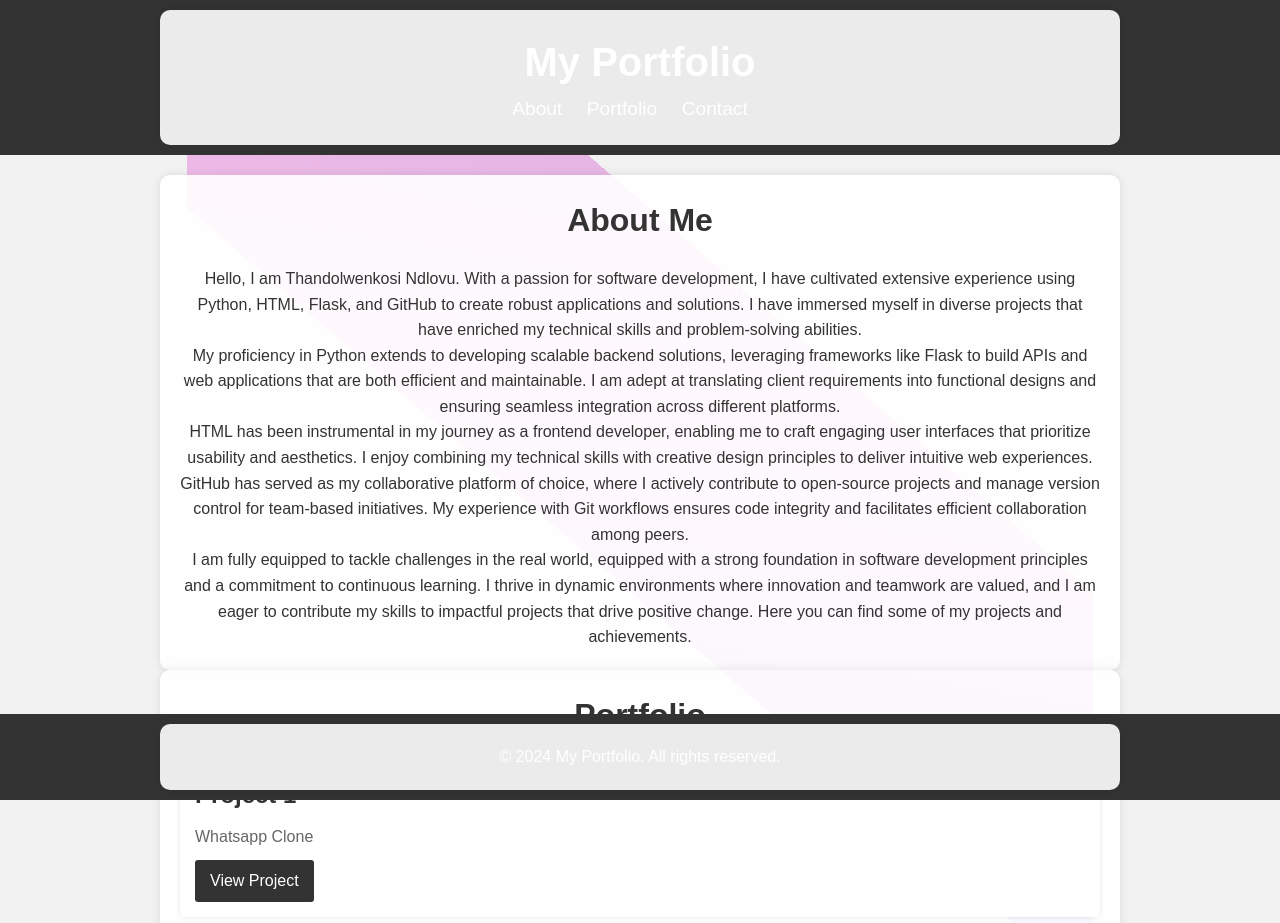
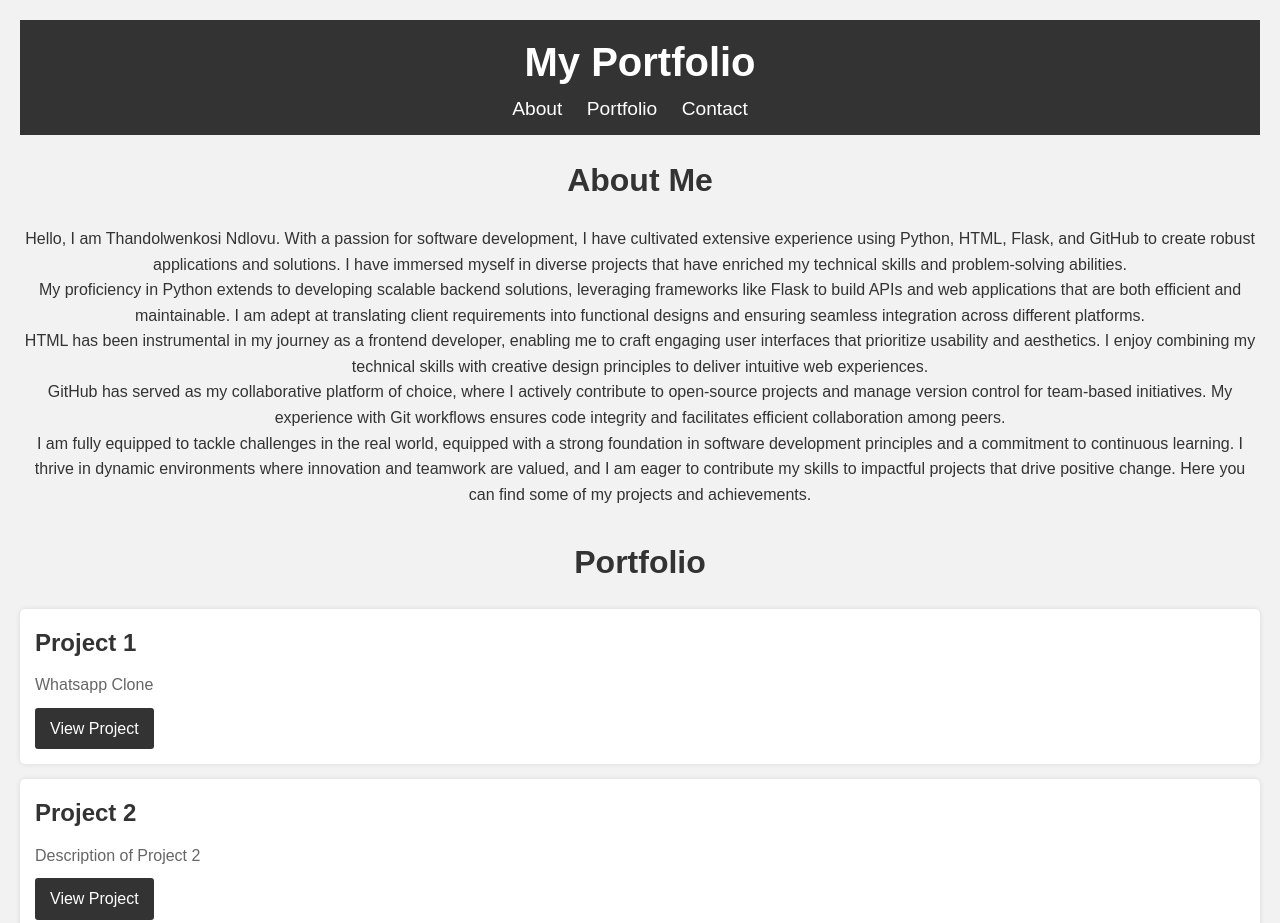
Before and after one commit to thando-10/mywebsite, a plain HTML site: page index.html in a window 1280 px wide. Shown: the top 923 px of the page. Drawn offline with Linux system fonts and the light colour scheme.

Commit message:
first comment

```diff
--- a/index.html
+++ b/index.html
@@ -19,38 +19,25 @@
             background-color: #f2f2f2;
             color: #333;
             overflow-x: hidden; /* Prevent horizontal scroll */
-        }
-
-        .container {
-            max-width: 960px;
-            margin: 0 auto;
-            padding: 20px;
-            position: relative;
-            z-index: 1; /* Ensure containers appear above the background */
-            background-color: rgba(255, 255, 255, 0.9); /* Semi-transparent background */
-            border-radius: 10px;
-            box-shadow: 0 0 10px rgba(0, 0, 0, 0.1);
+            margin: 20px; /* Added margin for spacing */
         }
 
         header {
             background-color: #333;
             color: #fff;
             padding: 10px 0;
-            position: relative;
-            z-index: 2; /* Ensure header is above the background */
+            text-align: center;
         }
 
         header h1 {
             margin: 0;
             padding: 0;
             font-size: 2.5em;
-            text-align: center;
         }
 
         nav ul {
             list-style-type: none;
             padding: 0;
-            text-align: center;
         }
 
         nav ul li {
@@ -69,8 +56,6 @@
         }
 
         main {
-            position: relative;
-            z-index: 1; /* Ensure main content is above the background */
             padding: 20px 0;
         }
 
@@ -112,7 +97,6 @@
             text-decoration: none;
             padding: 8px 15px;
             border-radius: 3px;
-            transition: background-color 0.3s ease;
         }
 
         .project a:hover {
@@ -124,46 +108,12 @@
             color: #fff;
             text-align: center;
             padding: 10px 0;
-            position: fixed;
-            bottom: 0;
-            width: 100%;
-            z-index: 2; /* Ensure footer is above the background */
-        }
-
-        /* Animated 3D background */
-        .animated-bg {
-            position: fixed;
-            top: 0;
-            left: 0;
-            width: 100%;
-            height: 100%;
-            background: linear-gradient(135deg, #a18cd1, #fbc2eb, #8c7ae6, #fbc2eb, #a18cd1);
-            z-index: -1;
-            pointer-events: none;
-            animation: animateBackground 60s linear infinite;
-            transform: rotateX(60deg) rotateY(45deg);
-            background-size: 400% 400%;
-        }
-
-        @keyframes animateBackground {
-            0% {
-                background-position: 0% 0%;
-            }
-            50% {
-                background-position: 100% 100%;
-            }
-            100% {
-                background-position: 0% 0%;
-            }
         }
     </style>
 </head>
 <body>
 
-<div class="animated-bg"></div>
-
 <header>
-    <div class="container">
     <h1>My Portfolio</h1>
     <nav>
         <ul>
@@ -172,11 +122,10 @@
             <li><a href="#contact">Contact</a></li>
         </ul>
     </nav>
-    </div>
 </header>
 
 <main>
-    <section id="about" class="container">
+    <section id="about">
         <h2>About Me</h2>
         <p>Hello, I am Thandolwenkosi Ndlovu. With a passion for software development, I have cultivated extensive experience using Python, HTML, Flask, and GitHub to create robust applications and solutions. I have immersed myself in diverse projects that have enriched my technical skills and problem-solving abilities.</p>
 
@@ -189,12 +138,12 @@
         <p>I am fully equipped to tackle challenges in the real world, equipped with a strong foundation in software development principles and a commitment to continuous learning. I thrive in dynamic environments where innovation and teamwork are valued, and I am eager to contribute my skills to impactful projects that drive positive change. Here you can find some of my projects and achievements.</p>
     </section>
 
-    <section id="portfolio" class="container">
+    <section id="portfolio">
         <h2>Portfolio</h2>
         <div class="project">
             <h3>Project 1</h3>
             <p>Whatsapp Clone</p>
-            <a href="whatsapp">View Project</a>
+            <a href="https://github.com/thando-10/mywebsite/blob/branch/path/to/whatsapp">View Project</a>
         </div>
         <div class="project">
             <h3>Project 2</h3>
@@ -203,18 +152,14 @@
         </div>
     </section>
 
-    <section id="contact" class="container">
+    <section id="contact">
         <h2>Contact Me</h2>
         <p>You can reach me via email at <a href="mailto:thandoxsndlovu@gmail.com">thandoxsndlovu@gmail.com</a>.</p>
-
-	<p>Contact Number: 098 765 5656 </p>
     </section>
 </main>
 
 <footer>
-    <div class="container">
     <p>&copy; 2024 My Portfolio. All rights reserved.</p>
-    </div>
 </footer>
 
 </body>
```
Also changed, not shown: 1 other file. Lines whose indentation alone changed are shown as unchanged.
